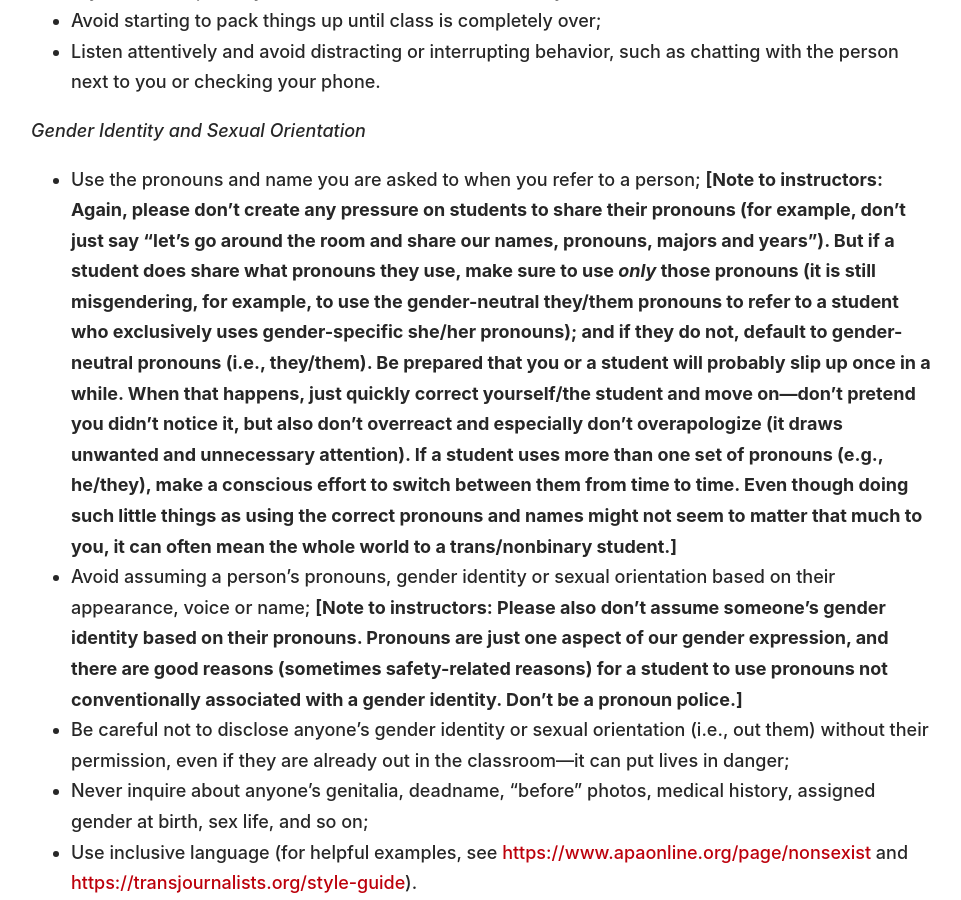
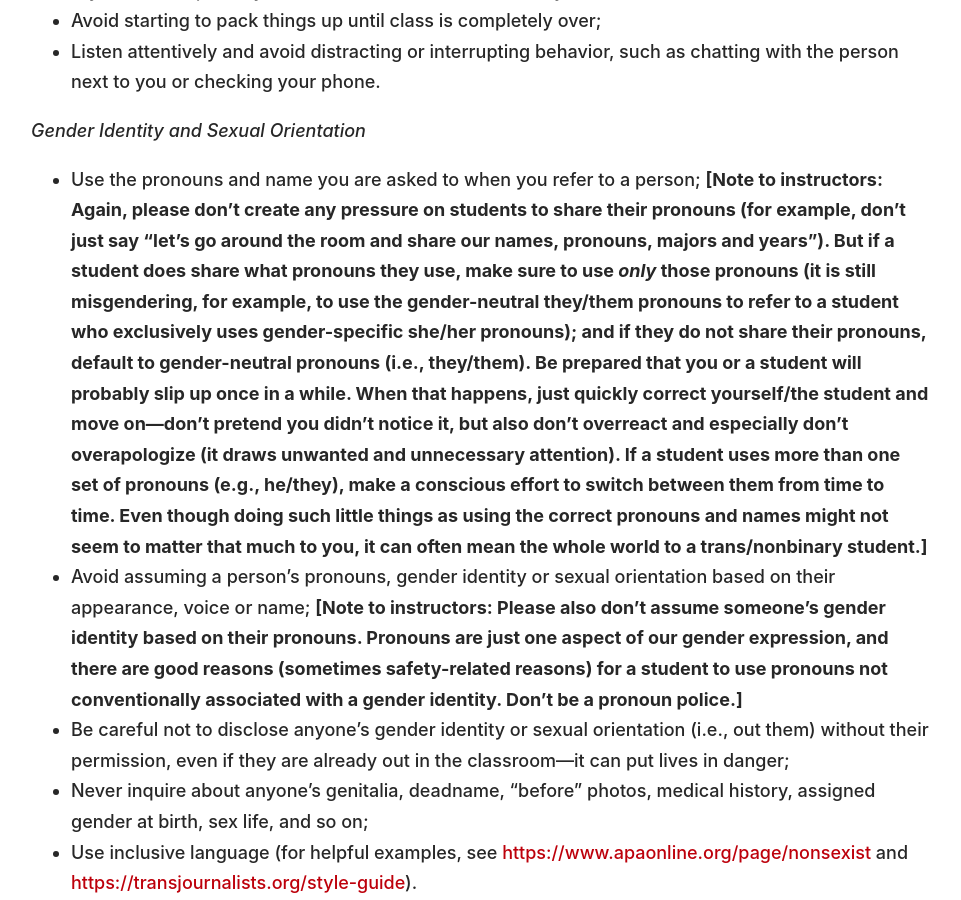
Before and after one commit to dingherself/dingherself.github.io, a Jekyll site: the page built from teaching/syllabus-language.md, in a window 1280 px wide and 900 px high, scrolled down 1732 px. Shown: the whole window, without its empty margins (159-1120 px from the left). Built offline with Jekyll 4.4.1, drawn with Linux system fonts in a browser that asks for light colours; nearby versions of some CDN libraries; some web fonts are replaced.

Commit message:
a lot better clarity

```diff
--- a/teaching/syllabus-language.md
+++ b/teaching/syllabus-language.md
@@ -49,7 +49,7 @@ Here are some concrete examples of how you can respect, support and care for you
 
 *Gender Identity and Sexual Orientation*
 
-- Use the pronouns and name you are asked to when you refer to a person; **[Note to instructors: Again, please don’t create any pressure on students to share their pronouns (for example, don’t just say “let’s go around the room and share our names, pronouns, majors and years”). But if a student does share what pronouns they use, make sure to use *only* those pronouns (it is still misgendering, for example, to use the gender-neutral they/them pronouns to refer to a student who exclusively uses gender-specific she/her pronouns); and if they do not, default to gender-neutral pronouns (i.e., they/them). Be prepared that you or a student will probably slip up once in a while. When that happens, just quickly correct yourself/the student and move on---don’t pretend you didn’t notice it, but also don’t overreact and especially don’t overapologize (it draws unwanted and unnecessary attention). If a student uses more than one set of pronouns (e.g., he/they), make a conscious effort to switch between them from time to time. Even though doing such little things as using the correct pronouns and names might not seem to matter that much to you, it can often mean the whole world to a trans/nonbinary student.]**
+- Use the pronouns and name you are asked to when you refer to a person; **[Note to instructors: Again, please don’t create any pressure on students to share their pronouns (for example, don’t just say “let’s go around the room and share our names, pronouns, majors and years”). But if a student does share what pronouns they use, make sure to use *only* those pronouns (it is still misgendering, for example, to use the gender-neutral they/them pronouns to refer to a student who exclusively uses gender-specific she/her pronouns); and if they do not share their pronouns, default to gender-neutral pronouns (i.e., they/them). Be prepared that you or a student will probably slip up once in a while. When that happens, just quickly correct yourself/the student and move on---don’t pretend you didn’t notice it, but also don’t overreact and especially don’t overapologize (it draws unwanted and unnecessary attention). If a student uses more than one set of pronouns (e.g., he/they), make a conscious effort to switch between them from time to time. Even though doing such little things as using the correct pronouns and names might not seem to matter that much to you, it can often mean the whole world to a trans/nonbinary student.]**
 - Avoid assuming a person’s pronouns, gender identity or sexual orientation based on their appearance, voice or name; **[Note to instructors: Please also don’t assume someone’s gender identity based on their pronouns. Pronouns are just one aspect of our gender expression, and there are good reasons (sometimes safety-related reasons) for a student to use pronouns not conventionally associated with a gender identity. Don’t be a pronoun police.]**
 - Be careful not to disclose anyone’s gender identity or sexual orientation (i.e., out them) without their permission, even if they are already out in the classroom---it can put lives in danger;
 - Never inquire about anyone’s genitalia, deadname, “before” photos, medical history, assigned gender at birth, sex life, and so on;
```
